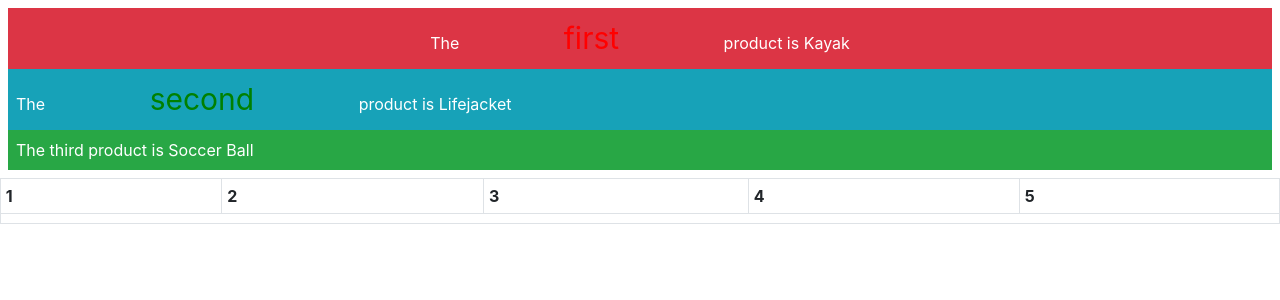
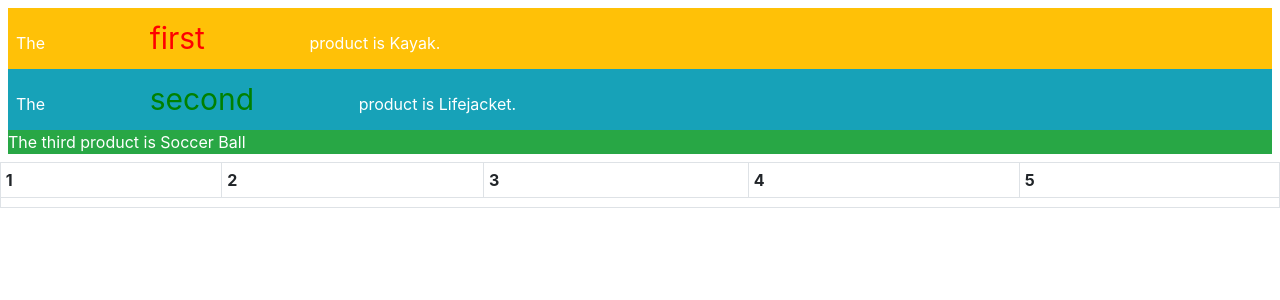
Before and after one commit to ArtDecade/pro-angular-9-moi, an Angular app in the folder ang-example/: page / in a window 1280 px wide. Shown: the top 300 px of the page. Built offline with nearby package versions, Linux system fonts and the light colour scheme.

Commit message:
Through end of Chapter 12.

```diff
--- a/ang-example/src/app/component.ts
+++ b/ang-example/src/app/component.ts
@@ -1,4 +1,4 @@
-import { Component } from "@angular/core";
+import { ApplicationRef, Component } from "@angular/core";
 import { Model } from "src/models/repository.model";
 import { Product } from "src/models/product.model";
 
@@ -9,6 +9,20 @@ import { Product } from "src/models/product.model";
 
 export class ProductComponent {
     model: Model = new Model();
+
+    constructor(ref: ApplicationRef) {
+        (<any>window).appRef = ref;
+        (<any>window).model = this.model;
+    }
+
+    getProductByPosition(position: number): Product {
+        return this.model.getProducts()[position];
+    }
+
+    getClassesByPosition(position: number): string {
+        let product = this.getProductByPosition(position);
+        return "p-2 " + (!this.isPriceGTE(product.id, 50) ? "bg-info" : "bg-warning");
+    }
 
     getClasses(key: number): string {
         let pr:number;
@@ -68,8 +82,6 @@ export class ProductComponent {
         }
     }
 
-
-
     fontSizeWithUnits: string = "30px";
     fontSizeWithoutUnits: string = "30";
 }
--- a/ang-example/src/app/template.html
+++ b/ang-example/src/app/template.html
@@ -1,11 +1,11 @@
 <div class="text-white m-2">
-    <div class="p-2" [ngClass] = "getClassMap(1)">
-        The <span [ngStyle]="getStyles(1)">first</span> product is {{ model.getProductName(1) }}
+    <div [ngClass]="getClassesByPosition(0)">
+        The <span [ngStyle]="getStyles(1)">first</span> product is {{ getProductByPosition(0).name }}.
     </div>
-    <div class="p-2" [ngClass] = "getClassMap(2)">
-        The <span [ngStyle]="getStyles(2)">second</span> product is {{ model.getProductName(2) }}
+    <div [ngClass]="getClassesByPosition(1)">
+        The <span [ngStyle]="getStyles(2)">second</span> product is {{ getProductByPosition(1).name }}.
     </div>
-    <div class = "p-2" [ngClass] = "{'bg-success': !isPriceGTE(3,50),
+    <div [ngClass]="{'bg-success': !isPriceGTE(3,50),
                                     'bg-info': isPriceGTE(3,50)}">
        The third product is {{ model.getProductName(3) }}
     </div>
```
